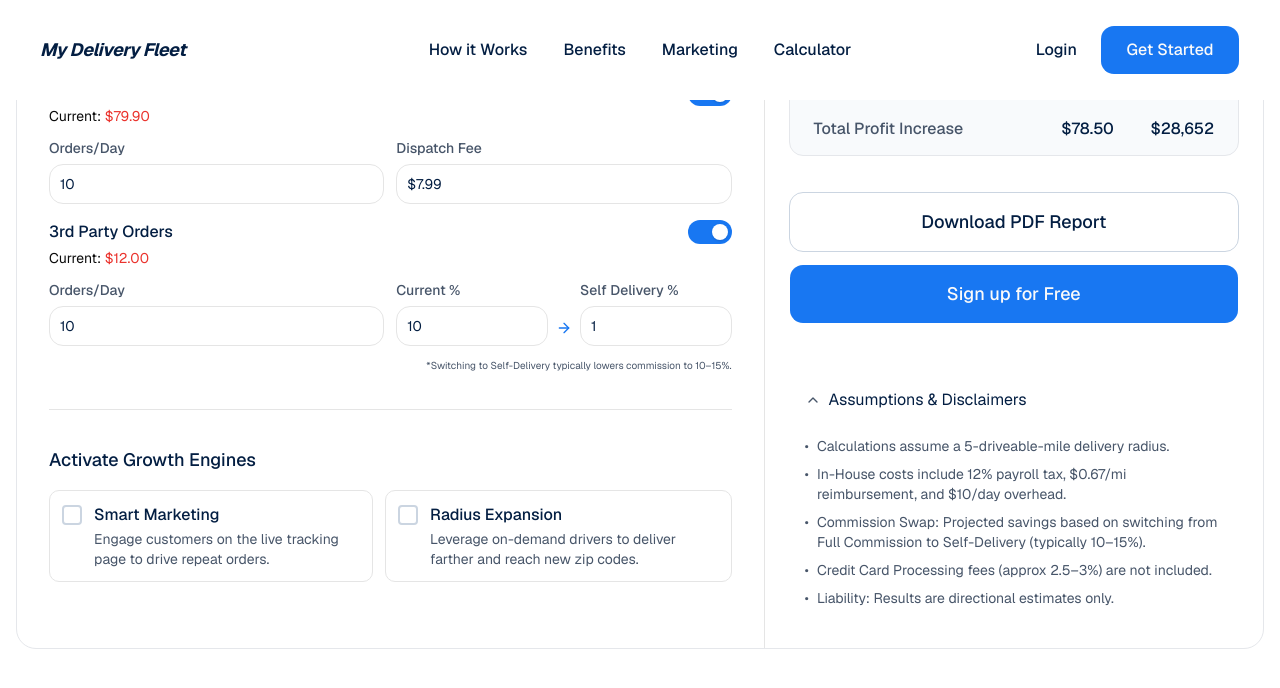
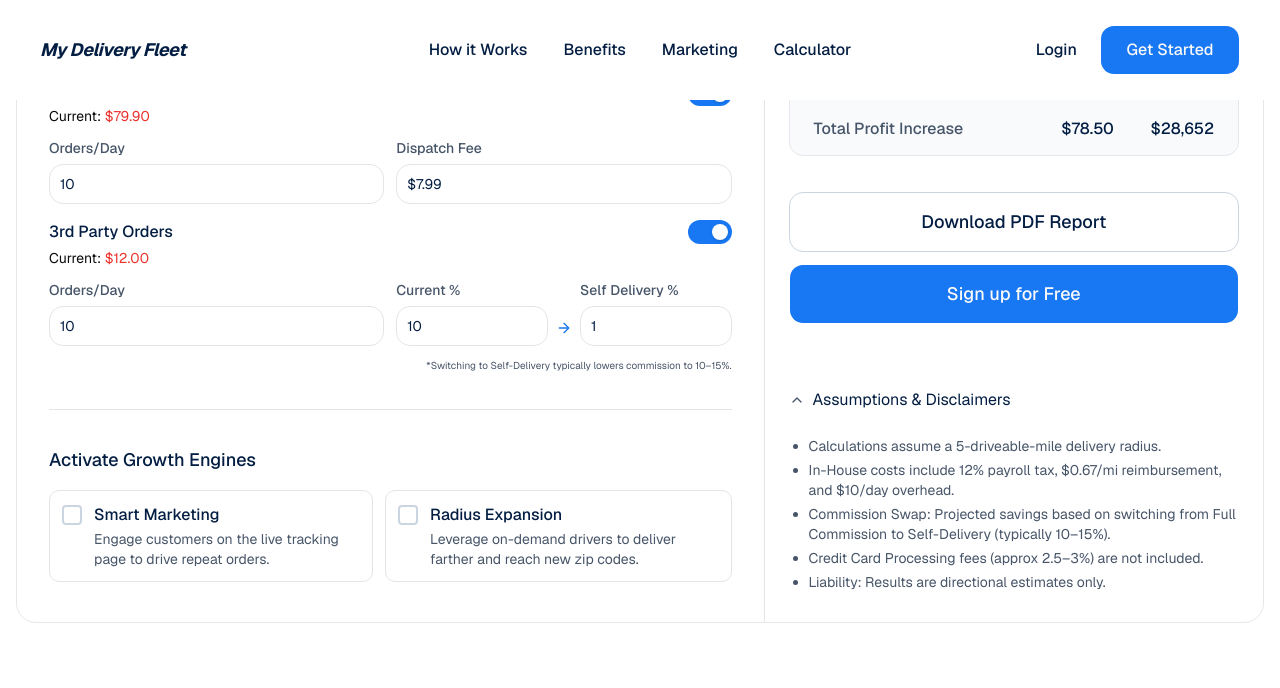
Before and after one commit to zainmanzoor-foomotion/delivery-fleet-marketing, a Next.js app: page / in a window 1280 px wide. Both pictures are taken after a click on the button "Assumptions & Disclaimers". Shown: the part 2181-2869 px from the top of the page. Built offline with nearby package versions, Linux system fonts and the light colour scheme.

Commit message:
adjust assumptions

```diff
--- a/app/components/SavingsCalculator/index.tsx
+++ b/app/components/SavingsCalculator/index.tsx
@@ -412,18 +412,18 @@
               <button
                 type="button"
                 onClick={() => setShowDisclaimer((v) => !v)}
-                className="flex w-full items-center justify-start gap-2 px-4 py-3 text-md font-regular text-text-1"
+                className="flex w-full items-center justify-start gap-2 py-3 text-md font-regular text-text-1"
               >
                 {showDisclaimer ? (
-                  <ChevronUp className="h-4 w-4 text-[#475569]" />
+                  <ChevronUp className="h-4 w-4 text-text-2" />
                 ) : (
-                  <ChevronDown className="h-4 w-4 text-[#475569]" />
+                  <ChevronDown className="h-4 w-4 text-text-2" />
                 )}
                 <span>Assumptions &amp; Disclaimers</span>
               </button>
 
               {showDisclaimer && (
-                <ul className="px-4 pb-4 space-y-2 pt-3">
+                <ul className="list-disc list-outside pl-5 space-y-1 pt-3">
                   {[
                     'Calculations assume a 5-driveable-mile delivery radius.',
                     'In-House costs include 12% payroll tax, $0.67/mi reimbursement, and $10/day overhead.',
@@ -431,8 +431,7 @@
                     'Credit Card Processing fees (approx 2.5–3%) are not included.',
                     'Liability: Results are directional estimates only.',
                   ].map((item) => (
-                    <li key={item} className="text-sm text-text-2 flex gap-2">
-                      <span className="shrink-0 text-text-2">•</span>
+                    <li key={item} className="text-sm text-text-2">
                       {item}
                     </li>
                   ))}
```
